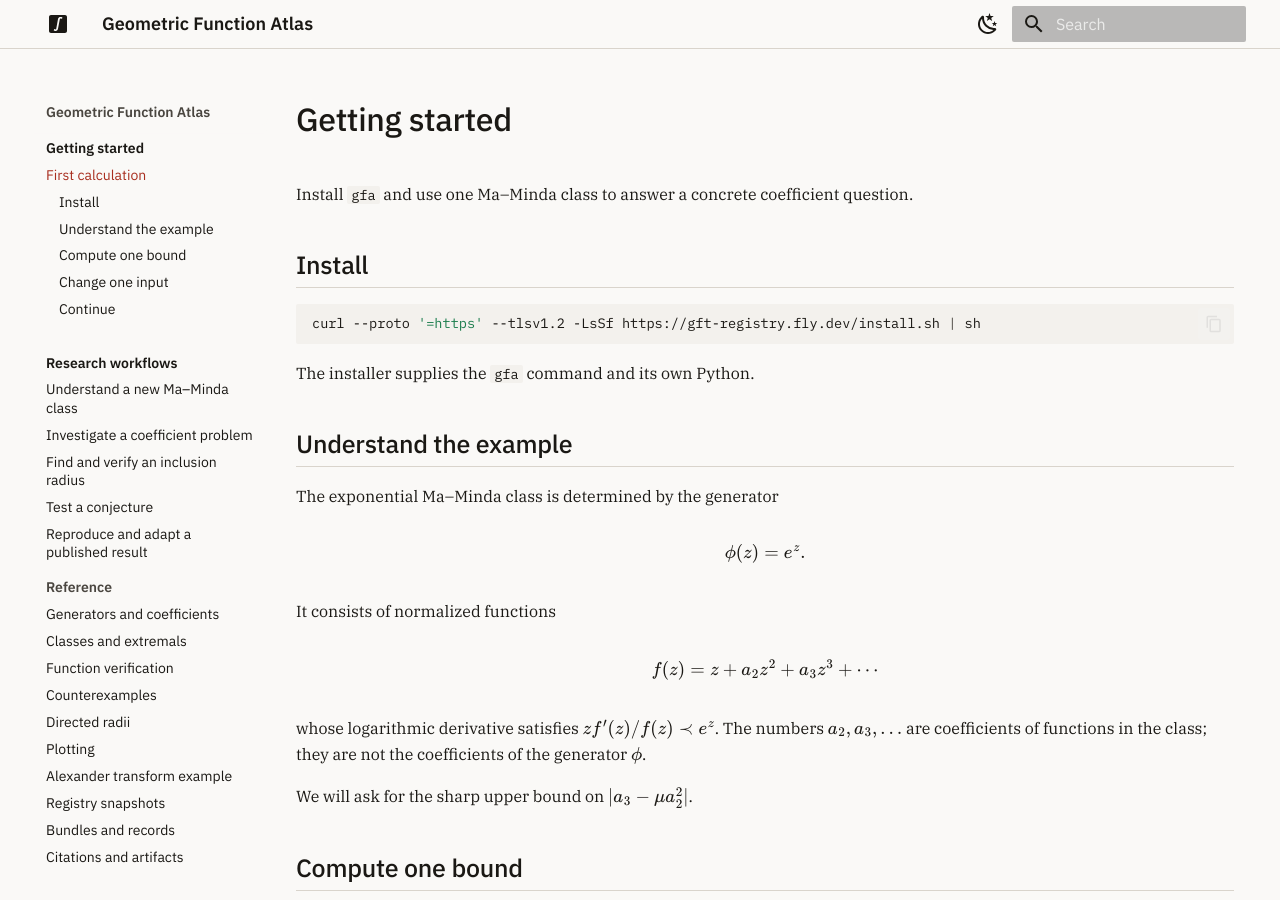
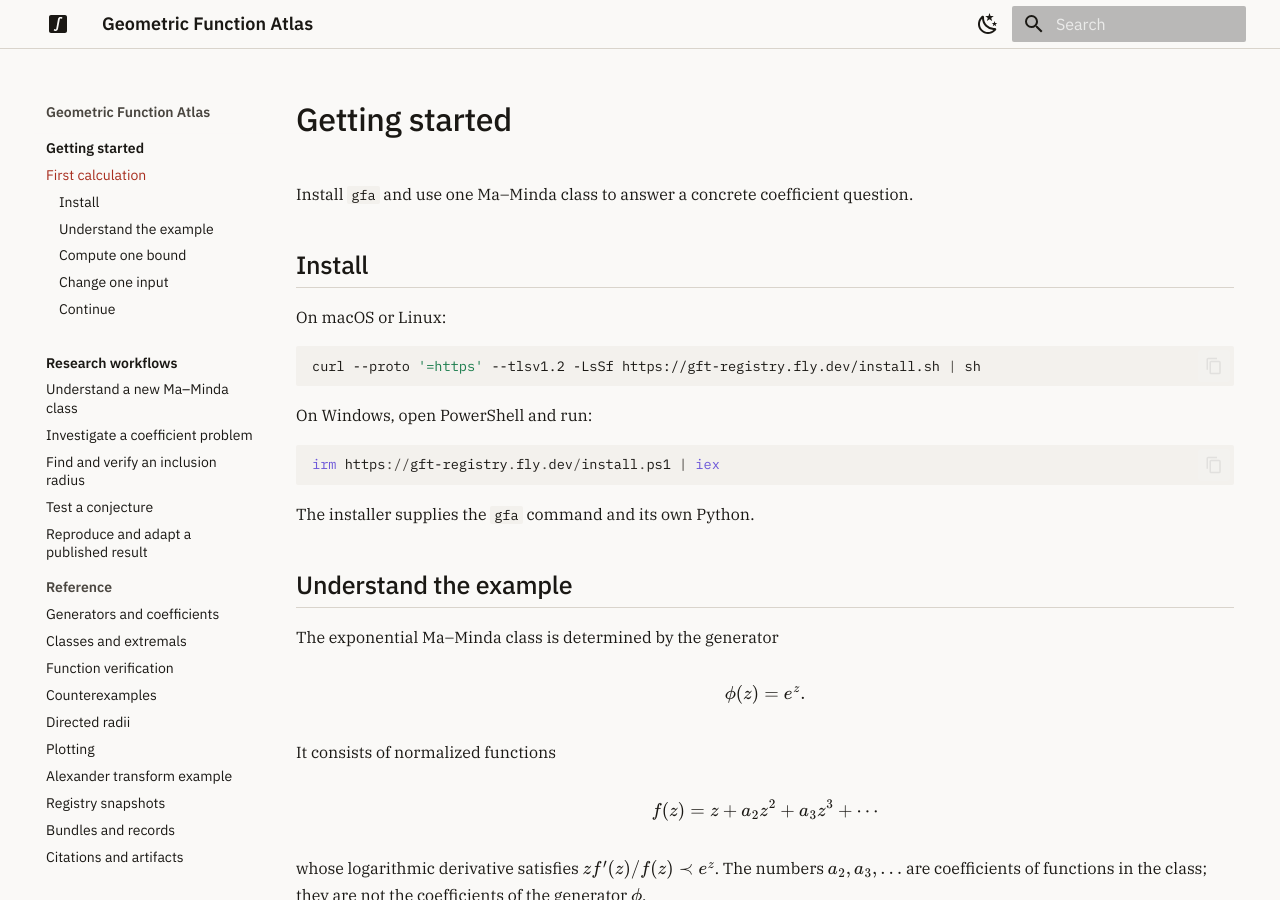
Before and after one commit to Prasanna28Devadiga/geometric-function-atlas, an MkDocs documentation site: the page built from docs/getting-started.md, in a window 1280 px wide and 900 px high. Built offline with MkDocs 1.6.1 and Material for MkDocs 9.7.7, drawn with Linux system fonts in a browser that asks for light colours.

Commit message:
docs: add Windows installation command (#25)
Co-authored-by: Prasanna Devadiga <Prasanna28Devadiga@users.noreply.github.com>

````diff
--- a/docs/getting-started.md
+++ b/docs/getting-started.md
@@ -5,8 +5,16 @@ question.
 
 ## Install
 
+On macOS or Linux:
+
 ```bash
 curl --proto '=https' --tlsv1.2 -LsSf https://gft-registry.fly.dev/install.sh | sh
+```
+
+On Windows, open PowerShell and run:
+
+```powershell
+irm https://gft-registry.fly.dev/install.ps1 | iex
 ```
 
 The installer supplies the `gfa` command and its own Python.
````
Also changed, not shown: README.md (+7 -1 lines), 2 other files.
